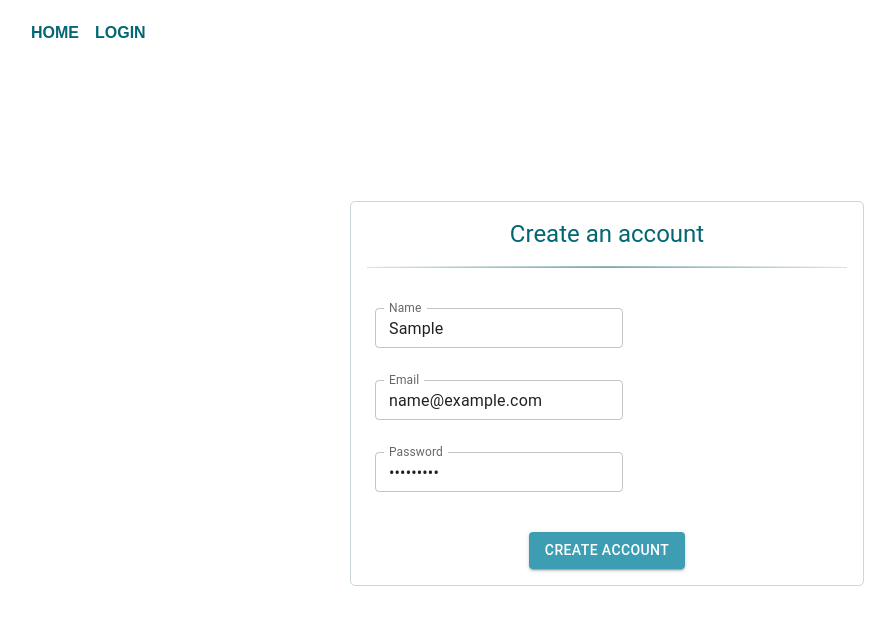
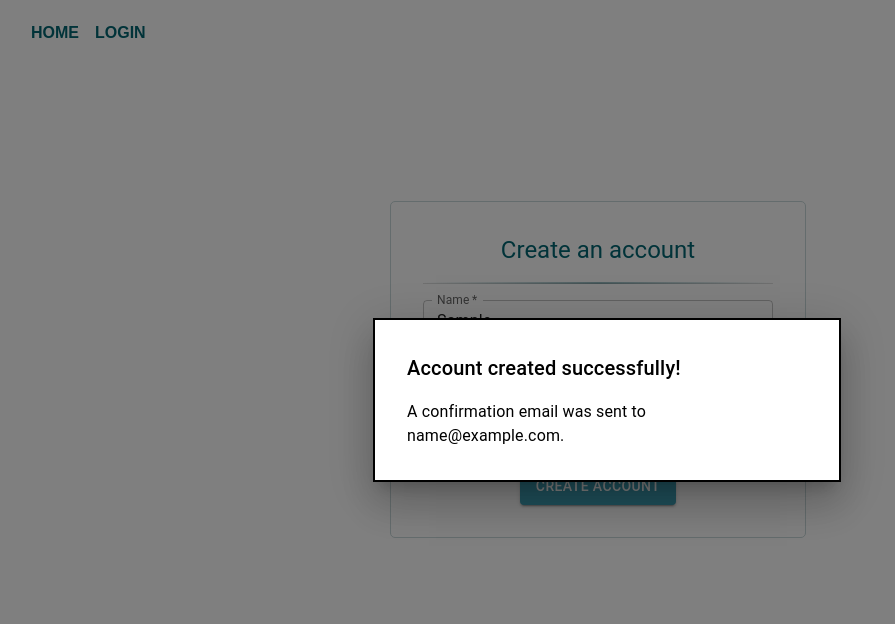
Before and after one commit to dwndara/login-2-react, a React (Vite) app: page /sign-up in a window 1280 px wide. Both pictures are taken after typing "Sample", "name@example.com", "Sample123" into the empty fields and a click on the button "CREATE ACCOUNT". Shown: the top 624 px of the page, without its empty margins (33-928 px from the left). Built offline with nearby package versions, Linux system fonts and the light colour scheme.

Commit message:
improved: sign-up page container

```diff
--- a/src/app/pages/login/Login.tsx
+++ b/src/app/pages/login/Login.tsx
@@ -1,4 +1,4 @@
-import { useState } from "react";
+import { useCallback, useState } from "react";
 import Box from "@mui/material/Box";
 import Typography from "@mui/material/Typography";
 import Checkbox from "@mui/material/Checkbox";
@@ -7,6 +7,7 @@ import { FormControlLabel, Link } from "@mui/material";
 import Divider from "@mui/material/Divider";
 import { InputLogin } from "../../shared/components/TextField/InputLogin";
 import { LoginButton } from "../../shared/components/Button/LoginButton";
+import { useNavigate } from "react-router-dom";
 
 const PageName = () => {
   return (
@@ -25,6 +26,7 @@ const PageName = () => {
 };
 
 const LoginContainer = () => {
+  const navigate = useNavigate();
   const [email, setEmail] = useState("");
   const [pwd, setPwd] = useState("");
   const [checked, setChecked] = useState(false);
@@ -36,6 +38,9 @@ const LoginContainer = () => {
   const handleClick = () => {
     console.log(email);
     console.log(pwd);
+  };
+  const handleClickSignUp = () => {
+    navigate("/sign-up");
   };
 
   return (
@@ -134,8 +139,7 @@ const LoginContainer = () => {
                 backgroundColor: "#ffffff",
               },
             }}
-            onClick={handleClick}
-            href="/sign-up"
+            onClick={handleClickSignUp}
           >
             Sign Up
           </LoginButton>
--- a/src/app/pages/signup/SignUp.tsx
+++ b/src/app/pages/signup/SignUp.tsx
@@ -6,6 +6,19 @@ import { Grid, Link } from "@mui/material";
 import Divider from "@mui/material/Divider";
 import { InputLogin } from "../../shared/components/TextField/InputLogin";
 import { useState } from "react";
+import Modal from "@mui/material/Modal";
+
+const style = {
+  position: "absolute" as const,
+  top: "50%",
+  left: "50%",
+  transform: "translate(-50%, -50%)",
+  width: 400,
+  bgcolor: "background.paper",
+  border: "2px solid #000",
+  boxShadow: 24,
+  p: 4,
+};
 
 const PageName = () => {
   return (
@@ -33,9 +46,30 @@ const PageName = () => {
 };
 
 const SignUpContainer = () => {
+  const [open, setOpen] = useState(false);
+  const handleClose = () => {
+    setNameError(false);
+    setEmailError(false);
+    setPwdError(false);
+    setOpen(false);
+  };
+  const handleOpen = () => {
+    if (name && email && pwd) {
+      setOpen(true);
+    } else {
+      setNameError(!name);
+      setEmailError(!email);
+      setPwdError(!pwd);
+    }
+  };
+
   const [name, setName] = useState("");
   const [email, setEmail] = useState("");
   const [pwd, setPwd] = useState("");
+
+  const [nameError, setNameError] = useState(false);
+  const [emailError, setEmailError] = useState(false);
+  const [pwdError, setPwdError] = useState(false);
 
   const handleClick = () => {
     console.log(name);
@@ -46,15 +80,24 @@ const SignUpContainer = () => {
   return (
     <Box
       sx={{
+        width: 350,
         marginY: 20,
-        marginX: 40,
-        p: 2,
+        marginX: 45,
+        p: 4,
         outline: "1px solid #c8d8da",
         borderRadius: 1,
       }}
       color="#026773"
     >
-      <Typography marginBottom={2} variant="h5" color="#026773" align="center">
+      <form>
+        <Grid container spacing={2}>
+          <Grid item xs={12} md={12} xl={12}>
+            <Typography
+              marginBottom={2}
+              variant="h5"
+              color="#026773"
+              align="center"
+            >
               Create an account
             </Typography>
             <Divider
@@ -62,53 +105,67 @@ const SignUpContainer = () => {
                 width: "100%",
                 height: "1px",
                 margin: "8px 0",
-          marginBottom: 4,
+                marginBottom: 0,
                 background:
                   "linear-gradient(to right, transparent, #95b9be, transparent)",
               }}
             />
-      <form>
-        <Grid container spacing={2} justifyContent="flex-end">
-          <Grid item xs={12} md={12}>
+          </Grid>
+          <Grid item xs={12} md={12} xl={12}>
             <InputLogin
-              sx={{ margin: 1 }}
               label="Name"
               value={name}
               onChange={(newValue) => setName(newValue)}
+              error={nameError}
             />
           </Grid>
-          <Grid item xs={12} md={12}>
+          <Grid item xs={12} md={12} xl={12}>
             <InputLogin
-              sx={{ margin: 1 }}
               label="Email"
               value={email}
               type="email"
               onChange={(newValue) => setEmail(newValue)}
+              error={emailError}
             />
           </Grid>
-          <Grid item xs={12} md={12}>
+          <Grid item xs={12} md={12} xl={12}>
             <InputLogin
-              sx={{ margin: 1 }}
               label="Password"
               value={pwd}
               type="password"
               onChange={(newValue) => setPwd(newValue)}
+              error={pwdError}
             />
           </Grid>
-          <Grid item xs={12} md={12} style={{ textAlign: "center" }}>
+          <Grid item xs={12} md={12} xl={12} style={{ textAlign: "center" }}>
             <Button
               sx={{
-                marginTop: 2,
+                marginTop: 0,
                 bgcolor: "#3d9db3",
                 "&:hover": {
                   backgroundColor: "#026773",
                 },
               }}
               variant="contained"
-              onClick={handleClick}
+              onClick={handleOpen}
             >
               Create account
             </Button>
+            <Modal
+              open={open}
+              onClose={handleClose}
+              aria-labelledby="modal-modal-title"
+              aria-describedby="modal-modal-description"
+            >
+              <Box sx={style}>
+                <Typography id="modal-modal-title" variant="h6" component="h2">
+                  Account created successfully!
+                </Typography>
+                <Typography id="modal-modal-description" sx={{ mt: 2 }}>
+                  A confirmation email was sent to {email}.
+                </Typography>
+              </Box>
+            </Modal>
           </Grid>
         </Grid>
       </form>
@@ -126,7 +183,6 @@ export const SignUp = () => {
         justifyContent="center"
         flexDirection="column"
       ></Box>
-
       <SignUpContainer />
     </Container>
   );
--- a/src/app/shared/components/Button/LoginButton.tsx
+++ b/src/app/shared/components/Button/LoginButton.tsx
@@ -3,7 +3,6 @@ import { SxProps } from "@mui/material";
 import React from "react";
 
 interface ILoginButtonProps {
-  href?: string;
   onClick: () => void;
   sx?: SxProps;
   children?: string;
@@ -16,7 +15,7 @@ export const LoginButton: React.FC<ILoginButtonProps> = (props) => {
       size="small"
       variant="outlined"
       disableElevation
-      href={props.href}
+      onClick={props.onClick}
     >
       {props.children}
     </Button>
--- a/src/app/shared/components/TextField/InputLogin.tsx
+++ b/src/app/shared/components/TextField/InputLogin.tsx
@@ -7,6 +7,7 @@ interface IInputLoginProps {
   value: string;
   type?: string;
   sx?: SxProps;
+  error?: boolean;
   onChange: (newValue: string) => void;
 }
 
@@ -20,6 +21,9 @@ export const InputLogin: React.FC<IInputLoginProps> = (props) => {
       value={props.value}
       type={props.type}
       onChange={(e) => props.onChange(e.target.value)}
+      fullWidth
+      required
+      error={props.error}
     ></TextField>
   );
 };
```
Lines whose indentation alone changed are shown as unchanged.
